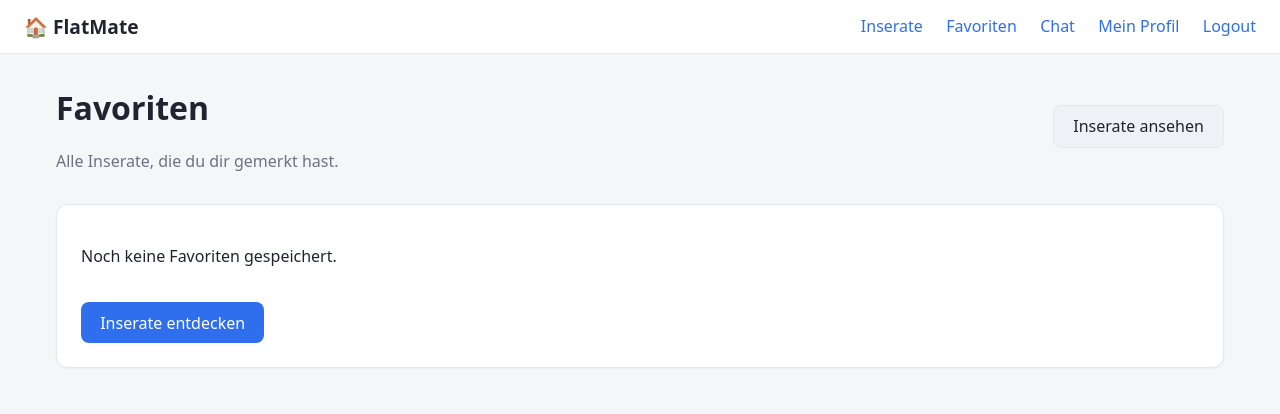
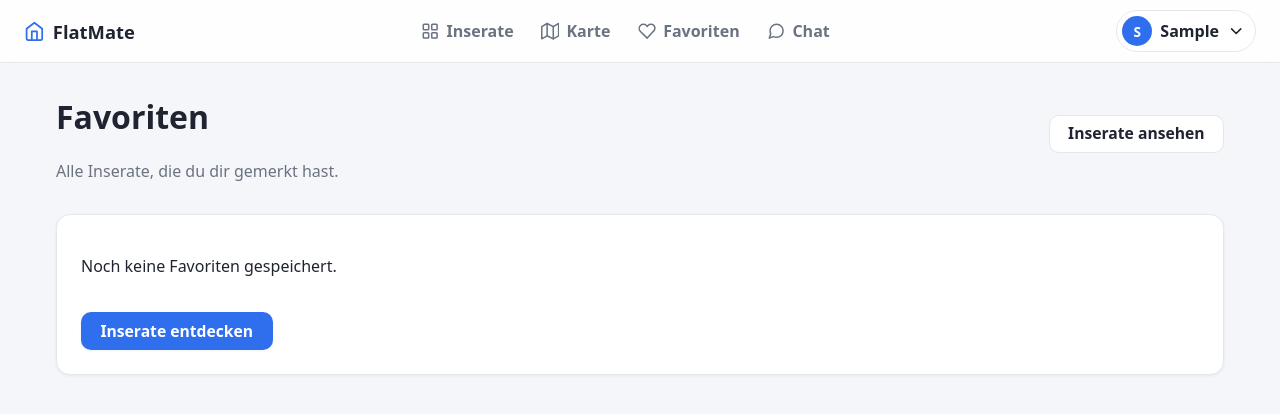
Before and after one commit to Skormer/WebDev-Project, a Flask app: page /listings/favorites in a window 1280 px wide. Shown: the top 414 px of the page. Run offline with Flask 3, Linux system fonts and the light colour scheme; the visitor is signed in with stand-in values (Sample User, id 1); data that the repository does not hold is empty; some libraries are stand-ins or nearby versions.

Commit message:
UI overhaul: icon set, sticky navbar with profile dropdown, button polish
- New inline-SVG icon macro (templates/_icons.html) — {{ icon('name') }}, no dependency.
- Navbar: sticky, brand + icon nav links (Inserate/Karte/Favoriten/Chat); logout moved
  out of the nav into a profile dropdown (Profil / Mein Inserat / edit / logout).
  Icons-only on mobile; dropdown closes on outside click.
- style.css: design tokens (shadows/radii, --primary-dark), upgraded buttons (icon align,
  hover lift, .btn-sm), card + navbar polish.
- Icons on key CTAs (new listing, applications, appointments, edit, send message).
- Fix: scope nav-link styles to :not(.btn) so the Registrieren button stays white-on-blue
  (was unreadable dark-on-blue / white on hover due to specificity).
- changelog Schritt 32.

Co-Authored-By: Claude Opus 4.8 (1M context) <noreply@anthropic.com>

```diff
--- a/app/static/css/style.css
+++ b/app/static/css/style.css
@@ -1,10 +1,16 @@
 :root {
-  --bg: #f5f6f8;
+  --bg: #f4f6fa;
   --card: #ffffff;
   --text: #1f2430;
   --muted: #6b7280;
   --primary: #2f6fed;
+  --primary-dark: #2559c9;
   --border: #e4e7ec;
+  --radius: 10px;
+  --radius-lg: 14px;
+  --shadow-sm: 0 1px 3px rgba(16, 24, 40, 0.06);
+  --shadow: 0 6px 20px rgba(16, 24, 40, 0.08);
+  --shadow-lg: 0 14px 34px rgba(16, 24, 40, 0.14);
 }
 
 * { box-sizing: border-box; }
@@ -19,17 +25,101 @@ body {
 a { color: var(--primary); text-decoration: none; }
 a:hover { text-decoration: underline; }
 
+.icon { width: 1.15em; height: 1.15em; flex: none; vertical-align: -0.15em; }
+
 .navbar {
+  position: sticky;
+  top: 0;
+  z-index: 30;
   display: flex;
   align-items: center;
   justify-content: space-between;
-  padding: 0.8rem 1.5rem;
-  background: var(--card);
+  gap: 1rem;
+  padding: 0.65rem 1.5rem;
+  background: rgba(255, 255, 255, 0.9);
+  backdrop-filter: saturate(1.4) blur(8px);
   border-bottom: 1px solid var(--border);
 }
-.brand { font-weight: 700; font-size: 1.2rem; text-decoration: none; color: var(--text); }
+.brand {
+  display: inline-flex;
+  align-items: center;
+  gap: 0.5rem;
+  font-weight: 800;
+  font-size: 1.15rem;
+  color: var(--text);
+}
+.brand .icon { width: 1.3rem; height: 1.3rem; color: var(--primary); }
 a.brand:hover { text-decoration: none; }
-.navbar nav a { margin-left: 1.2rem; text-decoration: none; color: var(--primary); }
+
+.nav-links { display: flex; align-items: center; gap: 0.2rem; }
+.nav-links a:not(.btn) {
+  display: inline-flex;
+  align-items: center;
+  gap: 0.45rem;
+  padding: 0.5rem 0.75rem;
+  border-radius: 8px;
+  color: var(--muted);
+  font-weight: 600;
+}
+.nav-links a:not(.btn):hover { background: #eef2f8; color: var(--text); text-decoration: none; }
+
+/* Profil-Dropdown (rechts) — ersetzt den Logout-Button */
+.profile-menu { position: relative; }
+.profile-menu > summary {
+  display: inline-flex;
+  align-items: center;
+  gap: 0.5rem;
+  padding: 0.3rem 0.6rem 0.3rem 0.35rem;
+  border: 1px solid var(--border);
+  border-radius: 999px;
+  background: #fff;
+  color: var(--text);
+  font-weight: 600;
+  cursor: pointer;
+  list-style: none;
+}
+.profile-menu > summary::-webkit-details-marker { display: none; }
+.profile-menu > summary:hover { background: #f7f9fc; }
+.nav-avatar,
+.nav-avatar-fallback {
+  width: 30px;
+  height: 30px;
+  border-radius: 50%;
+  object-fit: cover;
+}
+.nav-avatar-fallback {
+  display: inline-flex;
+  align-items: center;
+  justify-content: center;
+  background: var(--primary);
+  color: #fff;
+  font-weight: 700;
+  font-size: 0.85rem;
+}
+.profile-menu .menu {
+  position: absolute;
+  right: 0;
+  top: calc(100% + 0.5rem);
+  min-width: 210px;
+  padding: 0.4rem;
+  background: #fff;
+  border: 1px solid var(--border);
+  border-radius: 12px;
+  box-shadow: var(--shadow-lg);
+  z-index: 40;
+}
+.profile-menu .menu a {
+  display: flex;
+  align-items: center;
+  gap: 0.65rem;
+  padding: 0.55rem 0.7rem;
+  border-radius: 8px;
+  color: var(--text);
+  font-weight: 600;
+}
+.profile-menu .menu a:hover { background: #f2f5fa; text-decoration: none; }
+.profile-menu .menu a.logout { color: #b32424; }
+.menu-sep { height: 1px; background: var(--border); margin: 0.35rem 0.2rem; }
 
 .container { max-width: 760px; margin: 2rem auto; padding: 0 1rem; }
 .container.container-wide { max-width: 1200px; }
@@ -37,9 +127,9 @@ a.brand:hover { text-decoration: none; }
 .card {
   background: var(--card);
   border: 1px solid var(--border);
-  border-radius: 12px;
+  border-radius: var(--radius-lg);
   padding: 1.5rem;
-  box-shadow: 0 1px 3px rgba(0,0,0,0.04);
+  box-shadow: var(--shadow-sm);
 }
 .form-card { max-width: 420px; margin: 0 auto; }
 
@@ -54,19 +144,30 @@ label { display: block; margin: 0.8rem 0 0.3rem; font-weight: 600; font-size: 0.
   font-size: 1rem;
 }
 .btn {
-  display: inline-block;
+  display: inline-flex;
+  align-items: center;
+  justify-content: center;
+  gap: 0.5rem;
   margin-top: 1.2rem;
-  padding: 0.6rem 1.2rem;
-  border: none;
-  border-radius: 8px;
-  font-size: 1rem;
+  padding: 0.6rem 1.15rem;
+  border: 1px solid transparent;
+  border-radius: var(--radius);
+  font-size: 0.98rem;
+  font-weight: 600;
+  line-height: 1.1;
   cursor: pointer;
   text-align: center;
   text-decoration: none;
+  transition: transform 0.12s ease, box-shadow 0.12s ease, background 0.12s ease, border-color 0.12s ease;
 }
 .btn:hover { text-decoration: none; }
-.btn-primary { background: var(--primary); color: #fff; }
-.btn-secondary { background: #eef2f7; color: var(--text); border: 1px solid var(--border); }
+.btn:active { transform: translateY(1px); }
+.btn .icon { width: 1.05em; height: 1.05em; }
+.btn-primary { background: var(--primary); color: #fff; box-shadow: var(--shadow-sm); }
+.btn-primary:hover { background: var(--primary-dark); box-shadow: var(--shadow); }
+.btn-secondary { background: #fff; color: var(--text); border-color: var(--border); }
+.btn-secondary:hover { border-color: #c7cdd6; background: #f7f9fc; }
+.btn-sm { padding: 0.4rem 0.8rem; font-size: 0.85rem; margin-top: 0; }
 
 .muted { color: var(--muted); }
 .field-error { color: #d23; font-size: 0.85rem; display: block; }
@@ -478,6 +579,7 @@ label { display: block; margin: 0.8rem 0 0.3rem; font-weight: 600; font-size: 0.
   flex-wrap: wrap;
 }
 .btn-danger { background: #b32424; color: #fff; }
+.btn-danger:hover { background: #971d1d; }
 .appointment-list {
   list-style: none;
   padding: 0;
@@ -516,3 +618,11 @@ label { display: block; margin: 0.8rem 0 0.3rem; font-weight: 600; font-size: 0.
 .msg-body { margin: 0; }
 .msg-meta { font-size: 0.7rem; margin: 0.25rem 0 0; }
 .chat-form { margin-top: 1rem; }
+
+/* Navigation: auf kleinen Screens nur Icons zeigen (Labels ausblenden) */
+@media (max-width: 640px) {
+  .navbar { padding: 0.6rem 0.9rem; gap: 0.5rem; }
+  .nav-links a span,
+  .profile-menu .profile-name { display: none; }
+  .nav-links a { padding: 0.5rem 0.55rem; }
+}
--- /dev/null
+++ b/app/templates/_icons.html
@@ -0,0 +1,20 @@
+{# Inline-SVG-Icons (Feather-Stil, currentColor). Nutzung: {{ icon('home') }} #}
+{% macro icon(name) -%}
+{%- set p = {
+  'home': '<path d="M3 9l9-7 9 7v11a2 2 0 0 1-2 2H5a2 2 0 0 1-2-2z"/><polyline points="9 22 9 12 15 12 15 22"/>',
+  'grid': '<rect x="3" y="3" width="7" height="7" rx="1"/><rect x="14" y="3" width="7" height="7" rx="1"/><rect x="14" y="14" width="7" height="7" rx="1"/><rect x="3" y="14" width="7" height="7" rx="1"/>',
+  'map': '<polygon points="1 6 1 22 8 18 16 22 23 18 23 2 16 6 8 2 1 6"/><line x1="8" y1="2" x2="8" y2="18"/><line x1="16" y1="6" x2="16" y2="22"/>',
+  'heart': '<path d="M20.8 4.6a5.5 5.5 0 0 0-7.8 0L12 5.7l-1-1.1a5.5 5.5 0 1 0-7.8 7.8L12 21l7.8-8.5a5.5 5.5 0 0 0 1-7.9z"/>',
+  'chat': '<path d="M21 11.5a8.4 8.4 0 0 1-8.5 8.5 8.5 8.5 0 0 1-3.9-.9L3 21l1.9-5.6a8.5 8.5 0 0 1-.9-3.9A8.4 8.4 0 0 1 12.5 3 8.4 8.4 0 0 1 21 11.5z"/>',
+  'user': '<path d="M20 21v-2a4 4 0 0 0-4-4H8a4 4 0 0 0-4 4v2"/><circle cx="12" cy="7" r="4"/>',
+  'users': '<path d="M17 21v-2a4 4 0 0 0-4-4H5a4 4 0 0 0-4 4v2"/><circle cx="9" cy="7" r="4"/><path d="M23 21v-2a4 4 0 0 0-3-3.87"/><path d="M16 3.13a4 4 0 0 1 0 7.75"/>',
+  'edit': '<path d="M11 4H4a2 2 0 0 0-2 2v14a2 2 0 0 0 2 2h14a2 2 0 0 0 2-2v-7"/><path d="M18.5 2.5a2.1 2.1 0 0 1 3 3L12 15l-4 1 1-4z"/>',
+  'logout': '<path d="M9 21H5a2 2 0 0 1-2-2V5a2 2 0 0 1 2-2h4"/><polyline points="16 17 21 12 16 7"/><line x1="21" y1="12" x2="9" y2="12"/>',
+  'plus': '<line x1="12" y1="5" x2="12" y2="19"/><line x1="5" y1="12" x2="19" y2="12"/>',
+  'send': '<line x1="22" y1="2" x2="11" y2="13"/><polygon points="22 2 15 22 11 13 2 9 22 2"/>',
+  'chevron-down': '<polyline points="6 9 12 15 18 9"/>',
+  'calendar': '<rect x="3" y="4" width="18" height="18" rx="2"/><line x1="16" y1="2" x2="16" y2="6"/><line x1="8" y1="2" x2="8" y2="6"/><line x1="3" y1="10" x2="21" y2="10"/>',
+  'arrow-right': '<line x1="5" y1="12" x2="19" y2="12"/><polyline points="12 5 19 12 12 19"/>',
+} -%}
+<svg class="icon" viewBox="0 0 24 24" fill="none" stroke="currentColor" stroke-width="2" stroke-linecap="round" stroke-linejoin="round" aria-hidden="true">{{ p.get(name, '')|safe }}</svg>
+{%- endmacro %}
--- a/app/templates/base.html
+++ b/app/templates/base.html
@@ -1,5 +1,6 @@
 <!DOCTYPE html>
 <html lang="de">
+{% from "_icons.html" import icon %}
 <head>
   <meta charset="UTF-8">
   <meta name="viewport" content="width=device-width, initial-scale=1.0">
@@ -8,23 +9,40 @@
 </head>
 <body>
   <header class="navbar">
-    <a class="brand" href="{{ url_for('index') }}">🏠 FlatMate</a>
-    <nav>
-      {% if current_user.is_authenticated %}
-        <a href="{{ url_for('listings.index') }}">Inserate</a>
-        {% if current_user.listings %}
-          <a href="{{ url_for('listings.detail', listing_id=current_user.listings[0].id) }}">Mein Inserat</a>
-        {% else %}
-          <a href="{{ url_for('listings.favorites') }}">Favoriten</a>
-        {% endif %}
-        <a href="{{ url_for('chat.inbox') }}">Chat</a>
-        <a href="{{ url_for('profile.me') }}">Mein Profil</a>
-        <a href="{{ url_for('auth.logout') }}">Logout</a>
-      {% else %}
+    <a class="brand" href="{{ url_for('index') }}">{{ icon('home') }} FlatMate</a>
+    {% if current_user.is_authenticated %}
+      <nav class="nav-links">
+        <a href="{{ url_for('listings.index') }}">{{ icon('grid') }}<span>Inserate</span></a>
+        <a href="{{ url_for('listings.map_view') }}">{{ icon('map') }}<span>Karte</span></a>
+        <a href="{{ url_for('listings.favorites') }}">{{ icon('heart') }}<span>Favoriten</span></a>
+        <a href="{{ url_for('chat.inbox') }}">{{ icon('chat') }}<span>Chat</span></a>
+      </nav>
+      <details class="profile-menu">
+        <summary>
+          {% if current_user.foto_url %}
+            <img class="nav-avatar" src="{{ current_user.foto_url }}" alt="">
+          {% else %}
+            <span class="nav-avatar-fallback">{{ current_user.name[0]|upper }}</span>
+          {% endif %}
+          <span class="profile-name">{{ current_user.name.split(' ')[0] }}</span>
+          {{ icon('chevron-down') }}
+        </summary>
+        <div class="menu">
+          <a href="{{ url_for('profile.me') }}">{{ icon('user') }} Mein Profil</a>
+          {% if current_user.listings %}
+            <a href="{{ url_for('listings.detail', listing_id=current_user.listings[0].id) }}">{{ icon('grid') }} Mein Inserat</a>
+          {% endif %}
+          <a href="{{ url_for('profile.edit') }}">{{ icon('edit') }} Profil bearbeiten</a>
+          <div class="menu-sep"></div>
+          <a class="logout" href="{{ url_for('auth.logout') }}">{{ icon('logout') }} Logout</a>
+        </div>
+      </details>
+    {% else %}
+      <nav class="nav-links">
         <a href="{{ url_for('auth.login') }}">Login</a>
-        <a href="{{ url_for('auth.register') }}">Registrieren</a>
-      {% endif %}
-    </nav>
+        <a class="btn btn-primary btn-sm" href="{{ url_for('auth.register') }}">Registrieren</a>
+      </nav>
+    {% endif %}
   </header>
 
   <main class="container {% block main_class %}{% endblock %}">
@@ -40,5 +58,13 @@
 
     {% block content %}{% endblock %}
   </main>
+  <script>
+    // Profil-Dropdown schliessen, wenn ausserhalb geklickt wird.
+    document.addEventListener('click', function (event) {
+      document.querySelectorAll('details.profile-menu[open]').forEach(function (menu) {
+        if (!menu.contains(event.target)) menu.removeAttribute('open');
+      });
+    });
+  </script>
 </body>
 </html>
--- a/app/templates/listings/index.html
+++ b/app/templates/listings/index.html
@@ -1,4 +1,5 @@
 {% extends "base.html" %}
+{% from "_icons.html" import icon %}
 {% block title %}Inserate · FlatMate{% endblock %}
 {% block main_class %}container-wide{% endblock %}
 
@@ -9,7 +10,7 @@
     <p class="muted">Alle aktuell gespeicherten Rooms / Apartments.</p>
   </div>
   {% if not current_user.listings %}
-    <a class="btn btn-primary" href="{{ url_for('listings.new') }}">Neues Inserat</a>
+    <a class="btn btn-primary" href="{{ url_for('listings.new') }}">{{ icon('plus') }} Neues Inserat</a>
   {% endif %}
 </div>
 
@@ -118,7 +119,7 @@
     {% if active_filters %}
       <a class="btn btn-secondary" href="{{ url_for('listings.index') }}">Alle Inserate anzeigen</a>
     {% else %}
-      <a class="btn btn-primary" href="{{ url_for('listings.new') }}">Inserat erstellen</a>
+      <a class="btn btn-primary" href="{{ url_for('listings.new') }}">{{ icon('plus') }} Inserat erstellen</a>
     {% endif %}
   </div>
 {% endif %}
--- a/app/templates/profile/view.html
+++ b/app/templates/profile/view.html
@@ -1,4 +1,5 @@
 {% extends "base.html" %}
+{% from "_icons.html" import icon %}
 {% block title %}{{ user.name }} · FlatMate{% endblock %}
 
 {% block content %}
@@ -68,9 +69,9 @@
   {% endif %}
 
   {% if own %}
-    <p class="muted"><a href="{{ url_for('profile.edit') }}">Profil bearbeiten</a></p>
+    <p><a class="btn btn-secondary" href="{{ url_for('profile.edit') }}">{{ icon('edit') }} Profil bearbeiten</a></p>
   {% else %}
-    <p><a class="btn btn-primary" href="{{ url_for('chat.conversation', user_id=user.id) }}">Nachricht senden</a></p>
+    <p><a class="btn btn-primary" href="{{ url_for('chat.conversation', user_id=user.id) }}">{{ icon('send') }} Nachricht senden</a></p>
   {% endif %}
 </div>
 {% endblock %}
```
Also changed, not shown: app/templates/listings/detail.html (+5 -4 lines), changelog.md.
